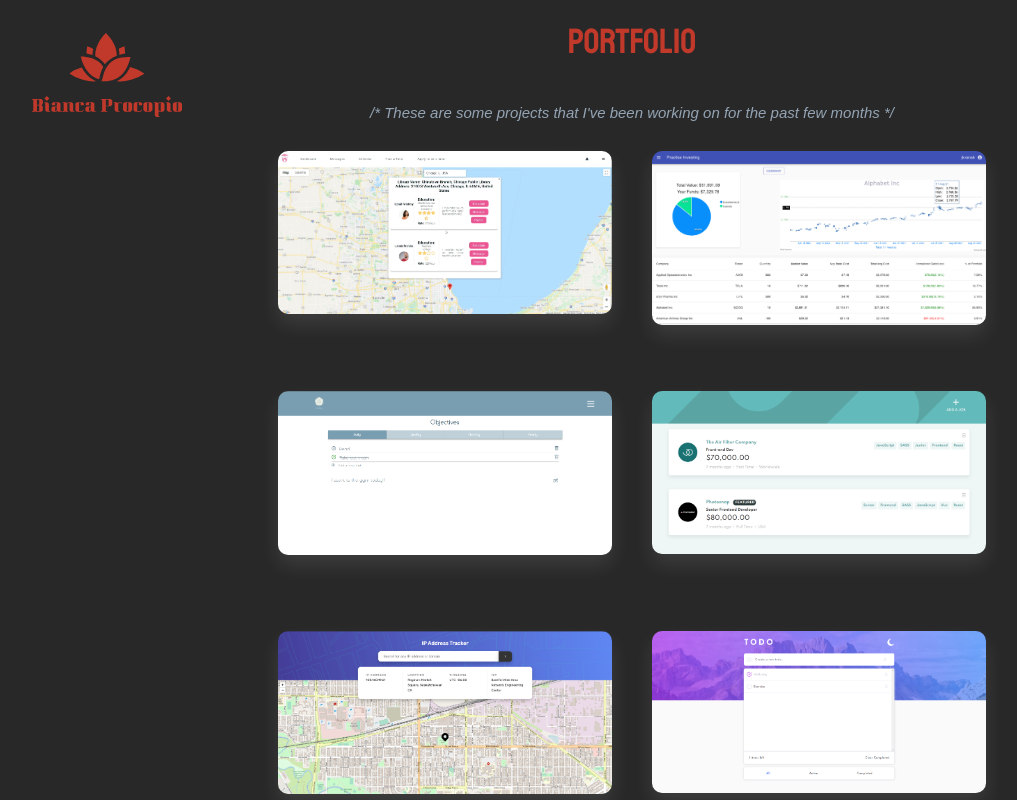
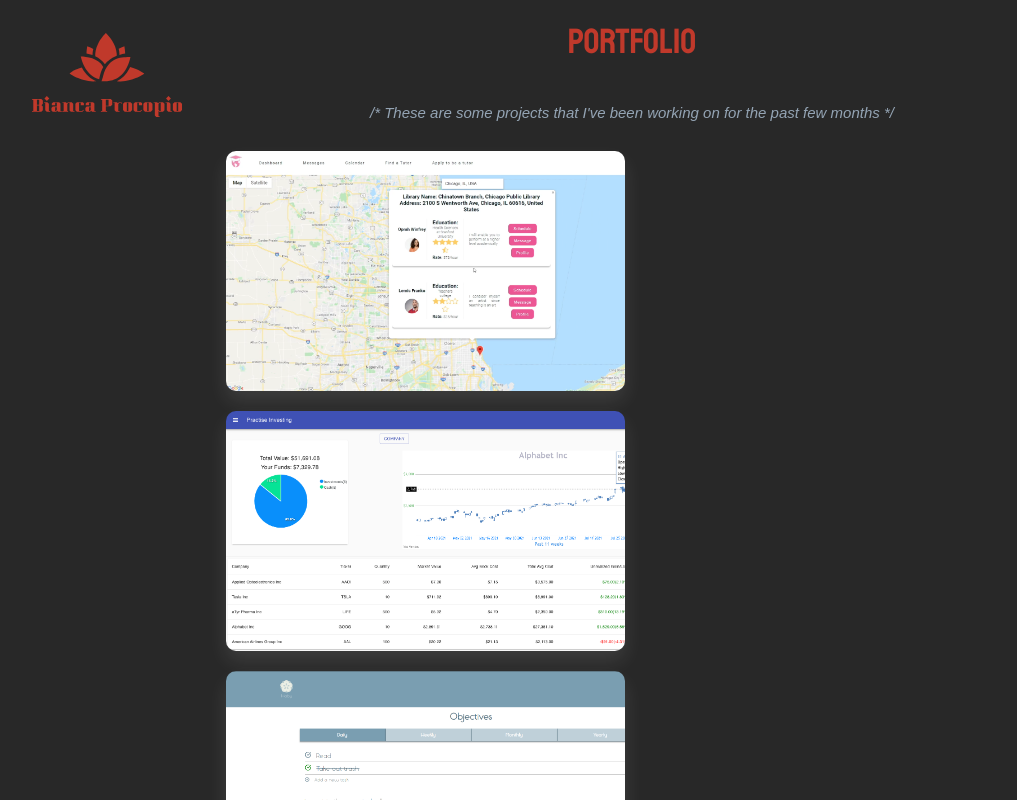
Before and after one commit to biancahpp/Portfolio, a React (Create React App) app: page /portfolio in a window 1280 px wide. Shown: the top 800 px of the page, without its empty margins (8-1025 px from the left). Built offline with nearby package versions, Linux system fonts and the light colour scheme.

Commit message:
feat: new projects added. fix: new style for images

```diff
--- a/src/pages/Portfolio.tsx
+++ b/src/pages/Portfolio.tsx
@@ -21,8 +21,7 @@ export default function Portfolio() {
       <div className="projects-container">
         {projects.map((project, index) => (
           <React.Fragment key={uuidv4()}>
-            <div className="project-image" onClick={() => setSelectedModal(index)} key={uuidv4()}>
-              <img src={project.image} alt="project preview"></img>
+            <div className="project-image" onClick={() => setSelectedModal(index)} key={uuidv4()} style={{backgroundImage: `url(${project.image})`}}>
             </div>
             <Modal
               isOpen={index === selectedModal}
--- a/src/projects/projects.ts
+++ b/src/projects/projects.ts
@@ -61,7 +61,7 @@ export const projects: ProjectI[] = [
       "Express",
       "Sequelize",
       "AWS RDS",
-
+      "Responsive"
     ],
     description: "Haby is a habit tracker that helps you maintain your habits and thoughts.",
     demoUrl: "https://haby.netlify.app/",
@@ -102,20 +102,6 @@ export const projects: ProjectI[] = [
     codeUrl: "https://github.com/biancahpp/IP-tracker"
   },
   {
-    image: toDo,
-    title: "Todo",
-    tags: [
-      "react",
-      "javascript",
-      "HTML",
-      "CSS",
-      "Responsive"
-    ],
-    description: "With this responsive application the user can create a to-do list. Add a to-do to the list, mark/unmark the item as done, filter as all, completed, active and remove all of the completed items. The user can also toggle between light and dark mode",
-    demoUrl: "https://affectionate-khorana-2a1719.netlify.app/",
-    codeUrl: "https://github.com/biancahpp/todo"
-  },
-  {
     image: countries,
     title: "Countries",
     tags: [
@@ -129,5 +115,19 @@ export const projects: ProjectI[] = [
     description: "With this responsive application the user can search for specific countries by filtering by name or by region. The user can also toggle between light and dark mode",
     demoUrl: "https://cranky-neumann-408af6.netlify.app/",
     codeUrl: "https://github.com/biancahpp/countriess"
+  },
+  {
+    image: toDo,
+    title: "Todo",
+    tags: [
+      "react",
+      "javascript",
+      "HTML",
+      "CSS",
+      "Responsive"
+    ],
+    description: "With this responsive application the user can create a to-do list. Add a to-do to the list, mark/unmark the item as done, filter as all, completed, active and remove all of the completed items. The user can also toggle between light and dark mode",
+    demoUrl: "https://affectionate-khorana-2a1719.netlify.app/",
+    codeUrl: "https://github.com/biancahpp/todo"
   }
 ]
--- /dev/null
+++ b/src/sass/abstracts/_mixins.scss
@@ -0,0 +1,13 @@
+@mixin flex-column {
+  display: flex;
+  flex-direction: column;
+  align-items: center;
+  justify-content: center;
+}
+
+@mixin flex-row {
+  display: flex;
+  flex-direction: row;
+  align-items: center;
+  justify-content: center;
+}
--- a/src/sass/components/_modal.scss
+++ b/src/sass/components/_modal.scss
@@ -32,16 +32,10 @@
   .modal-image{
     width: 100%;
     height: 30%;
-    background-color: aqua;
     background-size: cover;
     background-repeat: no-repeat;
     background-position: left top;
-    img{
-      width: 100%;
-      // height: 100%;
-      object-fit: cover;
-      border-radius: 10px 10px 0 0;
-    }
+    border-radius: 10px 0 0 10px;
   }
 
   .modal-content{
@@ -157,9 +151,7 @@
 
             transition: all .5s;
 
-            display: flex;
-            justify-content: center;
-            align-items: center;
+            @include flex-row;
 
             span{
               padding: 1rem;
@@ -228,9 +220,7 @@
 
       .btn-link-wrapper{
         a{
-          display: flex;
-          justify-content: center;
-          align-items: center;
+          @include flex-row;
           .eye-icon{
             width: 3.5rem;
             height: 3.5rem;
--- a/src/sass/components/_portfolio.scss
+++ b/src/sass/components/_portfolio.scss
@@ -1,11 +1,7 @@
 .Portfolio{
-
   min-height: 100vh;
-
-  display: flex;
-  flex-direction: column;
-  justify-content: center;
-  align-items: center;
+  max-width: 100vw;
+  @include flex-column;
 
   &__title{
     padding: 2rem;
@@ -13,46 +9,38 @@
   &__description{
     padding: 2rem;
   }
+  .Wrapper{
+    @include flex-column;
+    min-width: 65%;
     .projects-container{
+      min-width: 100%;
+    }
+    .project-image{
+      max-width: 48%;
+      height: 30vh;
 
-    width: 90%;
-  }
-  .Wrapper{
+      border-radius: 10px;
+      box-shadow: 0 1rem 2rem rgba($shadow, .10);
 
-    position: absolute;
-    top: 20%;
+      text-align: center;
+      margin: 1rem 1rem;
 
-    display: flex;
-    flex-direction: column;
-    align-items: center;
-    justify-content: center;
-  }
-}
-
-.project-image{
-  width: 100%;
-  height: 30vh;
-  text-align: center;
-  padding: 1rem 2rem;
       cursor: pointer;
 
-  img{
-    width: 100%;
-    object-fit: contain;
-    border-radius: 10px;
       transition: all .2s;
-    box-shadow: 0 1rem 2rem rgba($shadow, .10);
 
-    cursor: pointer;
+      background-size: cover;
+      background-repeat: no-repeat;
+      background-position: left top;
 
       &:hover{
         box-shadow: 0 1rem 2rem rgba($shadow, .50);
         transform: translateY(-2px);
       }
-
       &:active{
         box-shadow: 0 .5rem 1rem rgba($shadow, .50);
         transform: translateY(0);
+      }
     }
   }
 }
--- a/src/sass/main.scss
+++ b/src/sass/main.scss
@@ -1,4 +1,5 @@
 @import "abstracts/animations";
+@import "abstracts/_mixins";
 @import "abstracts/variables";
 
 @import "base/base";
```
Also changed, not shown: 1 other file (tests, documents, lock files or other folders). Lines whose indentation alone changed are shown as unchanged.
